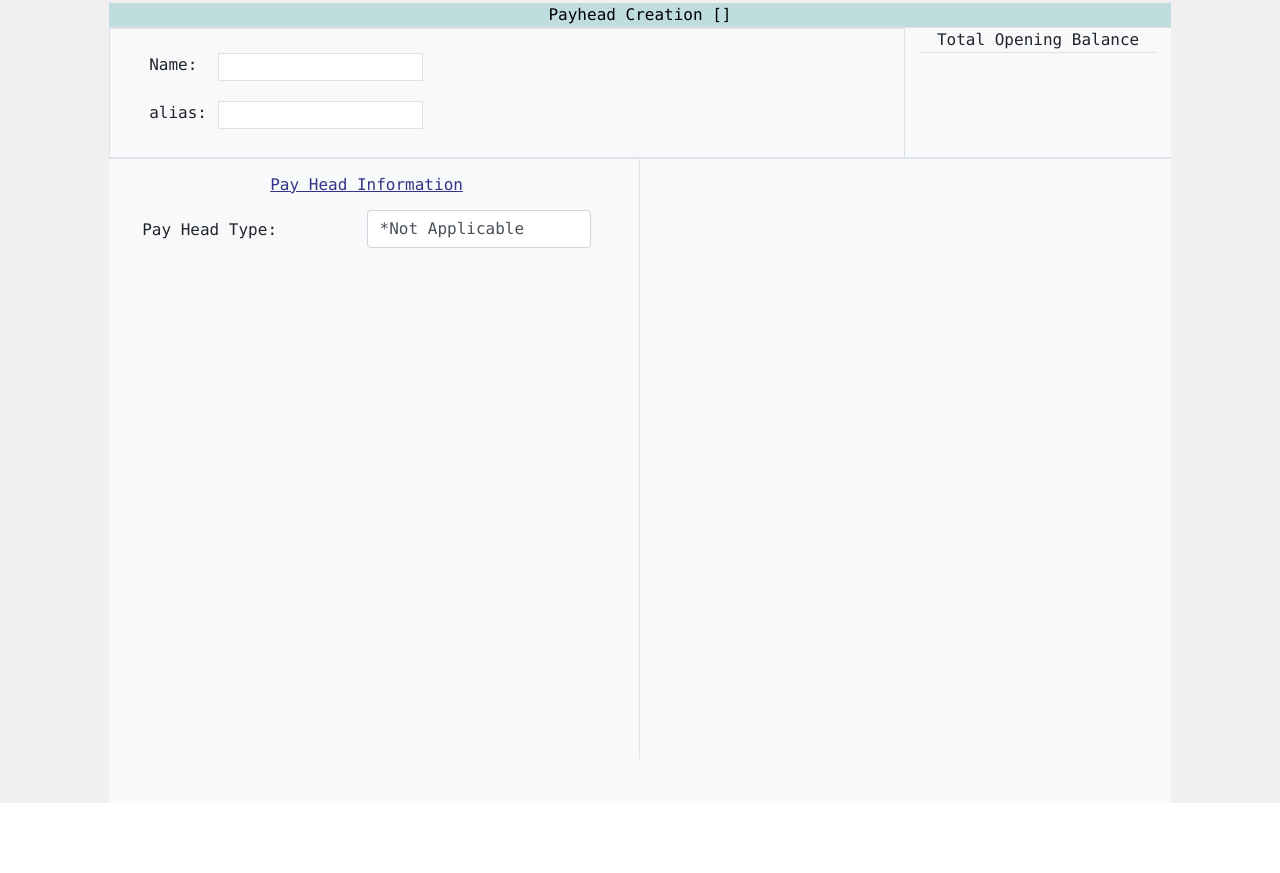
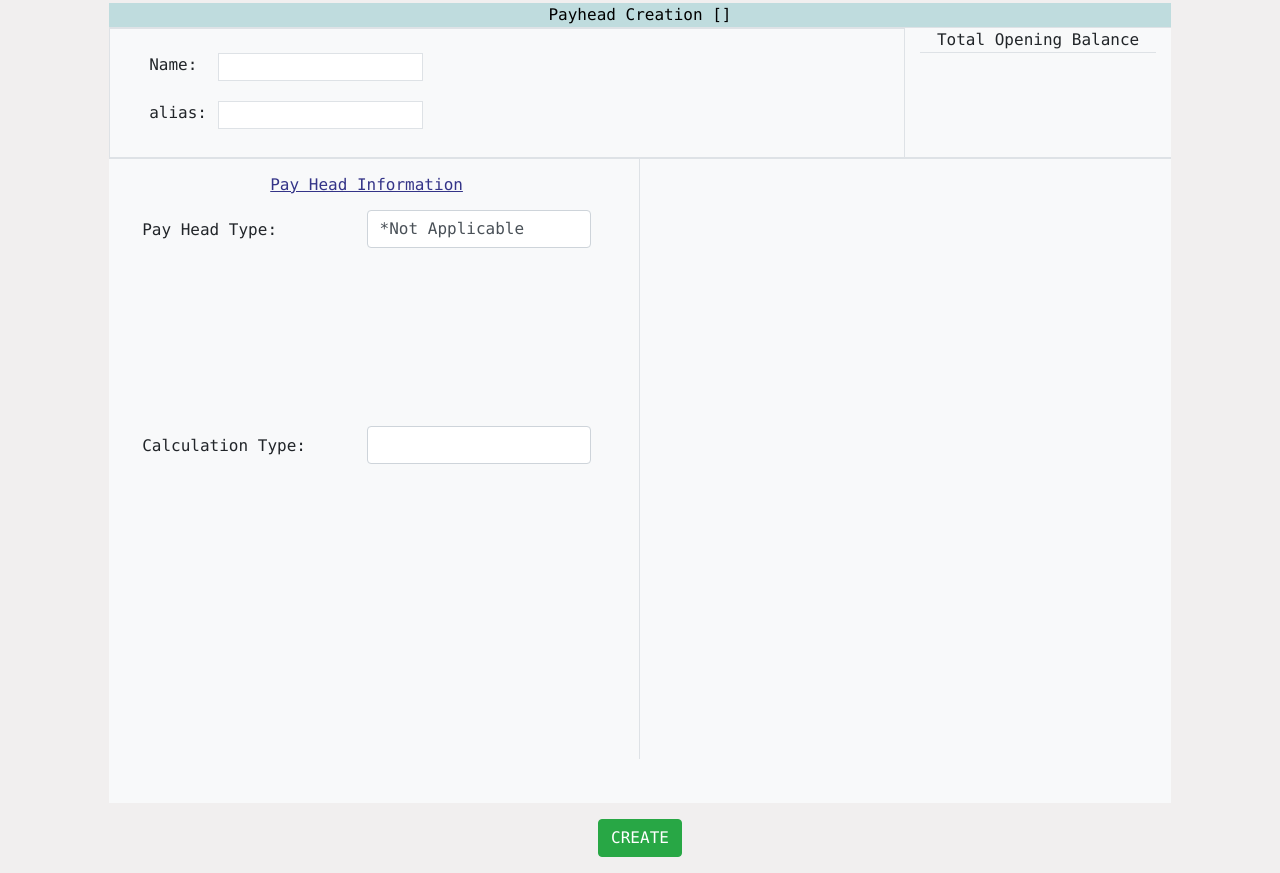
Before and after one commit to Dil-shad/tally_django, a Django app: template templates/payhead.html in a window 1280 px wide. Shown: the part 73-946 px from the top of that part. Before the commit the page ends 876 px from the top of that part, so only its background shows below. Run offline with Django 3.2, Linux system fonts and the light colour scheme; the template is opened without the code that fills it, so the values that code supplies are empty; the page is wider than the window, and the part outside it is not shown; some libraries are stand-ins or nearby versions.

Commit message:
payhead backed progress

```diff
--- /dev/null
+++ b/static/js/payhead.js
@@ -0,0 +1,92 @@
+$(function () {
+    $('#name_in_payslip').hide()
+
+})
+function on_run() {
+    n = $('#affect_sal').val()
+    if (n == 'Yes') {
+        $('#name_in_payslip').show()
+
+    }
+    else {
+        $('#name_in_payslip').hide()
+
+    }
+
+}
+function hide_divs() {
+    $('#undr').hide()
+    $('#income_typ').hide()
+    $('#comput_tb').hide()
+    $('#affect_net_salary').hide()
+}
+function pay_head_typ() {
+    var x = $('#ph_typ').val()
+    console.log(x)
+    on_run()
+    if (x == 'Deduction From Employees') {
+        $('#undr').show()
+        $('#affect_net_salary').show()
+    }
+    else if (x == 'Earnings for Employees') {
+        $('#undr').show()
+        $('#income_typ').show()
+        $('#affect_net_salary').show()
+    }
+    else if (x == 'Not Applicable') {
+        $('#undr').show()
+        $('#affect_net_salary').show()
+
+    }
+    else if (x == "Employee's Statutory Deductions") {
+        $('#undr').show()
+        $('#comput_tb').show()
+        $('#affect_net_salary').show()
+
+    }
+    else if (x == "Loans and Advances") {
+        $('#undr').show()
+        $('#affect_net_salary').show()
+    }
+    else if (x == "Reimbursements to Employees") {
+        $('#undr').show()
+        $('#income_typ').show()
+        $('#affect_net_salary').show()
+    }
+    else if (x == "Employer's Statutory Contributions") {
+        $('#undr').show()
+        $('#comput_tb').show()
+        $('#affect_net_salary').show()
+
+    }
+}
+
+function create_payhead() {
+    console.log('create button clicked')
+    let phname = $('#phname').val()
+    let phalias = $('#phalias').val()
+    let phtyp = $('#ph_typ').val()
+    let phunder=$('#ph_under').val()
+    let inco_typ=$('#inc_typ').val()
+    let affect_sal=$('#affect_sal').val()
+    let name_npayslip=$('#name_payslip').val()
+    let calculation_typ=$('#calculation_typ').val()
+    //compute info
+    let compute=$('#compute').val()
+    let effectivefrm=$('#cefrm').val()
+    let amt_gtrthn=$('#amt_gtrthn').val()
+    let amt_upto=$('#amt_upto').val()
+    let slb_typ=$('#slb_typ').val()
+    let cvalue=$('#cvalue').val()
+
+    //gratuity
+    let gdofmonths=$('#gdofmonths').val()
+    let fdate1=$('#fdate1').val()
+
+
+
+
+
+    console.log(inco_typ,'df')
+
+}
--- a/templates/payhead.html
+++ b/templates/payhead.html
@@ -21,9 +23,9 @@
                         <div class="col-9  border">
                             <div class="float-start  p-4">
                                 <label for="name" class="float-start font-monospace">Name:</label>
-                                <input name="Lname" type="text" class=" w-75 float-end border" required><br><br>
+                                <input id="phname" name="" type="text" class=" w-75 float-end border" required><br><br>
                                 <label for="" class="font-monospace float-start">alias:</label>
-                                <input name="Lalias" type="text" class=" w-75 float-end border" required><br>
+                                <input id="phalias" type="text" class=" w-75 float-end border" required><br>
                             </div>
                         </div>
                         <div class="col-3 border-bottom text-center">
@@ -53,16 +55,19 @@
                                 </div><br><br>
                                 <div id="undr" class="" style="display: none;">
                                     <label for="payheadtype" class="float-start mt-2">Under:</label>
-                                    <select id="ph_typ" name="" class="float-end form-control w-50" id="">
-                                        <option value="">abc</option>
-                                        <option value="">abc</option>
+                                    <select id="ph_under" name="" class="float-end form-control w-50" id="">
+                                        <option selected></option>
+                                        {% for i in obj %}
+                                        <option >{{i.name}}</option>
+                                        {% endfor %}
+
                                     </select>
                                 </div><br><br>
                                 <div id="income_typ" class=" " style="display: none;">
                                     <label class="mt-2" for="">Income type:</label>
-                                    <select name="" id="" class="float-end form-control w-50">
-                                        <option value="" selected>Fixed</option>
-                                        <option value="">Variable</option>
+                                    <select name="" id="inc_typ" class="float-end form-control w-50">
+                                        <option  selected>Fixed</option>
+                                        <option>Variable</option>
                                     </select>
                                 </div><br><br>
                                 <div id="affect_net_salary" class=" " style="display: none;">
@@ -75,77 +80,24 @@
                                 </div><br>
                                 <div id="name_in_payslip" class=" " style="display: none;">
                                     <label class="mt-2" for=""><small>Name to be displayed in payslip</small>:</label>
-                                    <input type="text" class="float-end form-control w-25">
+                                    <input id="name_payslip" type="text" class="float-end form-control w-25">
                                 </div><br><br>
 
                                 <div>
-
+                                    <div id="" class="" style="display: block;">
+                                        <label class="mt-2 " for="">Calculation Type:</label>
+                                        <select id="calculation_typ" name="" id="" class="float-end form-control w-50">
+                                            <option value="" selected></option>
+                                            <option value="">As Computed Value</option>
+                                            <option value="">As User Defained Value</option>
+                                            <option value="">Flat Rate</option>
+                                            <option value="">On Attendance</option>
+                                            <option value="">On Production</option>
+                                        </select>
+                                    </div><br><br>
                                 </div>
                             </div>
-                            <script>
-                                $(function () {
-                                    $('#name_in_payslip').hide()
 
-                                })
-                                function on_run() {
-                                    n = $('#affect_sal').val()
-                                    if (n == 'Yes') {
-                                        $('#name_in_payslip').show()
-
-                                    }
-                                    else {
-                                        $('#name_in_payslip').hide()
-
-                                    }
-
-                                }
-                                function hide_divs() {
-                                    $('#undr').hide()
-                                    $('#income_typ').hide()
-                                    $('#comput_tb').hide()
-                                    $('#affect_net_salary').hide()
-                                }
-                                function pay_head_typ() {
-                                    var x = $('#ph_typ').val()
-                                    console.log(x)
-                                    on_run()
-                                    if (x == 'Deduction From Employees') {
-                                        $('#undr').show()
-                                        $('#affect_net_salary').show()
-                                    }
-                                    else if (x == 'Earnings for Employees') {
-                                        $('#undr').show()
-                                        $('#income_typ').show()
-                                        $('#affect_net_salary').show()
-                                    }
-                                    else if (x == 'Not Applicable') {
-                                        $('#undr').show()
-                                        $('#affect_net_salary').show()
-
-                                    }
-                                    else if (x == "Employee's Statutory Deductions") {
-                                        $('#undr').show()
-                                        $('#comput_tb').show()
-                                        $('#affect_net_salary').show()
-
-                                    }
-                                    else if (x == "Loans and Advances") {
-                                        $('#undr').show()
-                                        $('#affect_net_salary').show()
-                                    }
-                                    else if (x == "Reimbursements to Employees") {
-                                        $('#undr').show()
-                                        $('#income_typ').show()
-                                        $('#affect_net_salary').show()
-                                    }
-                                    else if (x == "Employer's Statutory Contributions") {
-                                        $('#undr').show()
-                                        $('#comput_tb').show()
-                                        $('#affect_net_salary').show()
-
-                                    }
-                                }
-                            </script>
                             <div class="col-6 px-5 py-3  float-end">
                                 <div id="comput_tb" style="display: none;">
                                     <div>
@@ -154,7 +106,7 @@
                                     </div>
                                     <div>
                                         <label for="" class="mt-2">Compute:</label>
-                                        <select name="" id="" class="float-end form-control w-75">
+                                        <select name="" id="compute" class="float-end form-control w-75">
                                             <option value="">On Current Deductions Total</option>
                                             <option value="">On Current Earnings Total</option>
                                             <option value="">On Current SubTotal</option>
@@ -170,12 +122,12 @@
                                             <th>Value</th>
                                         </tr>
                                         <tr>
-                                            <td class="p-1 m-0"><input class="in_tb w-100" type="date"
+                                            <td class="p-1 m-0"><input id="cefrm" class="in_tb w-100" type="date"
                                                     value="2022-04-01"></td>
-                                            <td class="p-1 m-0"><input class="in_tb w-100" type="text"></td>
-                                            <td class="p-1 m-0"><input class="in_tb w-100" type="text"></td>
-                                            <td class="p-1 m-0"><input class="in_tb w-100" type="text"></td>
-                                            <td class="p-1 m-0"><input class="in_tb w-100" type="text"></td>
+                                            <td class="p-1 m-0"><input id="amt_gtrthn" class="in_tb w-100" type="text"></td>
+                                            <td class="p-1 m-0"><input id="amt_upto" class="in_tb w-100" type="text"></td>
+                                            <td class="p-1 m-0"><input id="slb_typ" class="in_tb w-100" type="text"></td>
+                                            <td class="p-1 m-0"><input id="cvalue" class="in_tb w-100" type="text"></td>
                                         </tr>
                                     </table>
                                     <style>
@@ -224,7 +176,7 @@
                             </div>
                             <div class="mt-3">
                                 <label for="" class="mt-2">Gratuity Days of a Month:</label>
-                                <input type="text" class="form-control w-25 float-end" name="" id="">
+                                <input id="gdofmonths" type="text" class="form-control w-25 float-end" name="" id="">
 
                             </div>
                             <div p-3>
@@ -240,16 +192,17 @@
                                         <td>To</td>
                                     </tr>
                                     <tr>
-                                        <td class="p-1 m-0" style="border-right: hidden;"><input class="in_tb w-100"
+                                        <td  id="fdate1" class="p-1 m-0" style="border-right: hidden;"><input class="in_tb w-100"
                                                 type="text"></td>
-                                        <td class="p-1 m-0"><input class="in_tb w-100" type="text"></td>
-                                        <td class="p-1 m-0"><input class="in_tb w-100" type="text"></td>
+                                        <td class="p-1 m-0"><input id="fdate2" class="in_tb w-100" type="text" ></td>
+                                        <td class="p-1 m-0"><input  class="in_tb w-100" type="text" ></td>
                                     </tr>
                                     <tr>
                                         <td class="p-1 m-0" style="border-right: hidden;"><input class="in_tb w-100"
                                                 type="text"></td>
-                                        <td class="p-1 m-0"><input class="in_tb w-100" type="text"></td>
-                                        <td class="p-1 m-0"><input class="in_tb w-100" type="text"></td>
+                                        <td class="p-1 m-0"><input id="todate1" class="in_tb w-100" type="text" ></td>
+                                        <td class="p-1 m-0"><input id="todate1" class="in_tb w-100" type="text"
+                                            ></td>
                                     </tr>
 
                                 </table>
@@ -263,7 +216,10 @@
                 </div>
             </div>
         </div>
+        <div class="text-center m-3">
+            <button class="btn btn-success" onclick="create_payhead()" type="button">CREATE</button>
 
+        </div>
     </form>
 </div>
 {% endblock body %}
```
Also changed, not shown: other parts of templates/payhead.html (+2 -0 lines), app1/views.py (+9 -6 lines).
